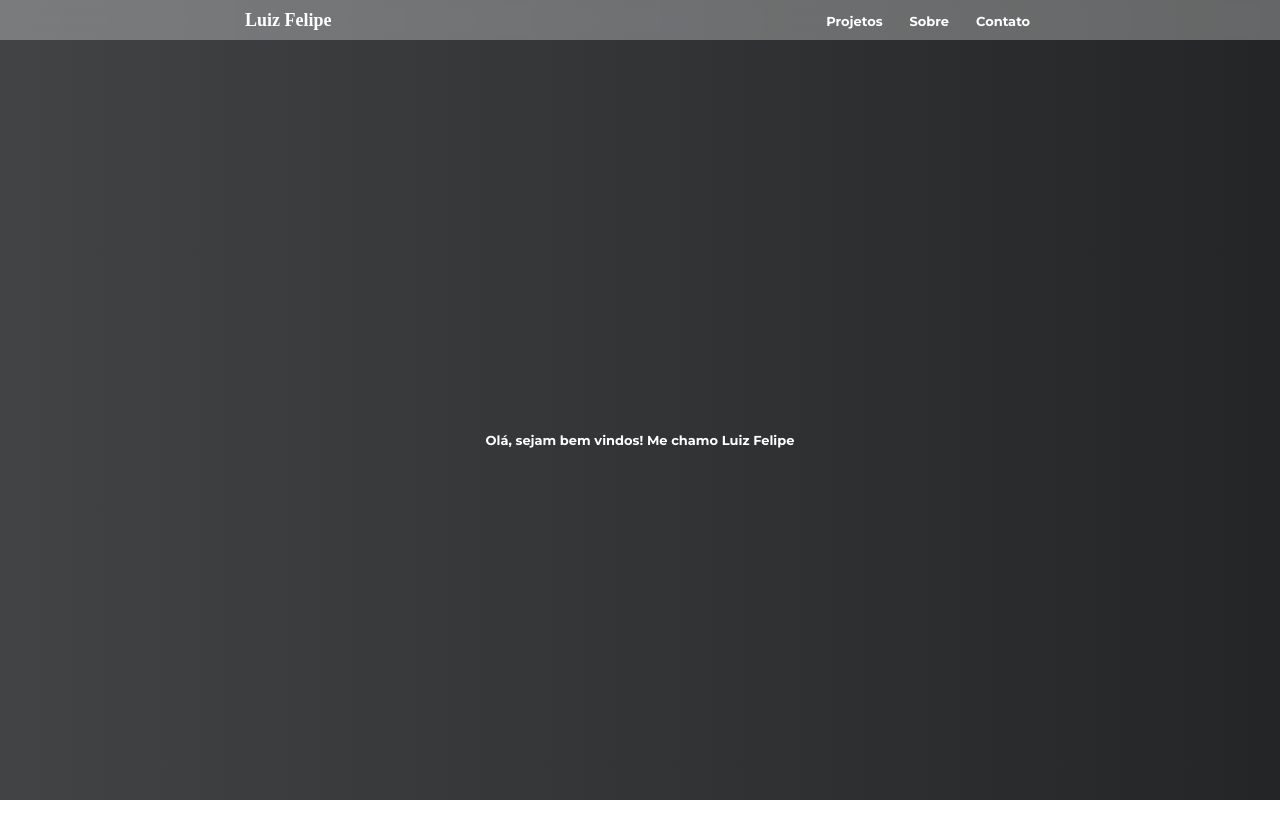
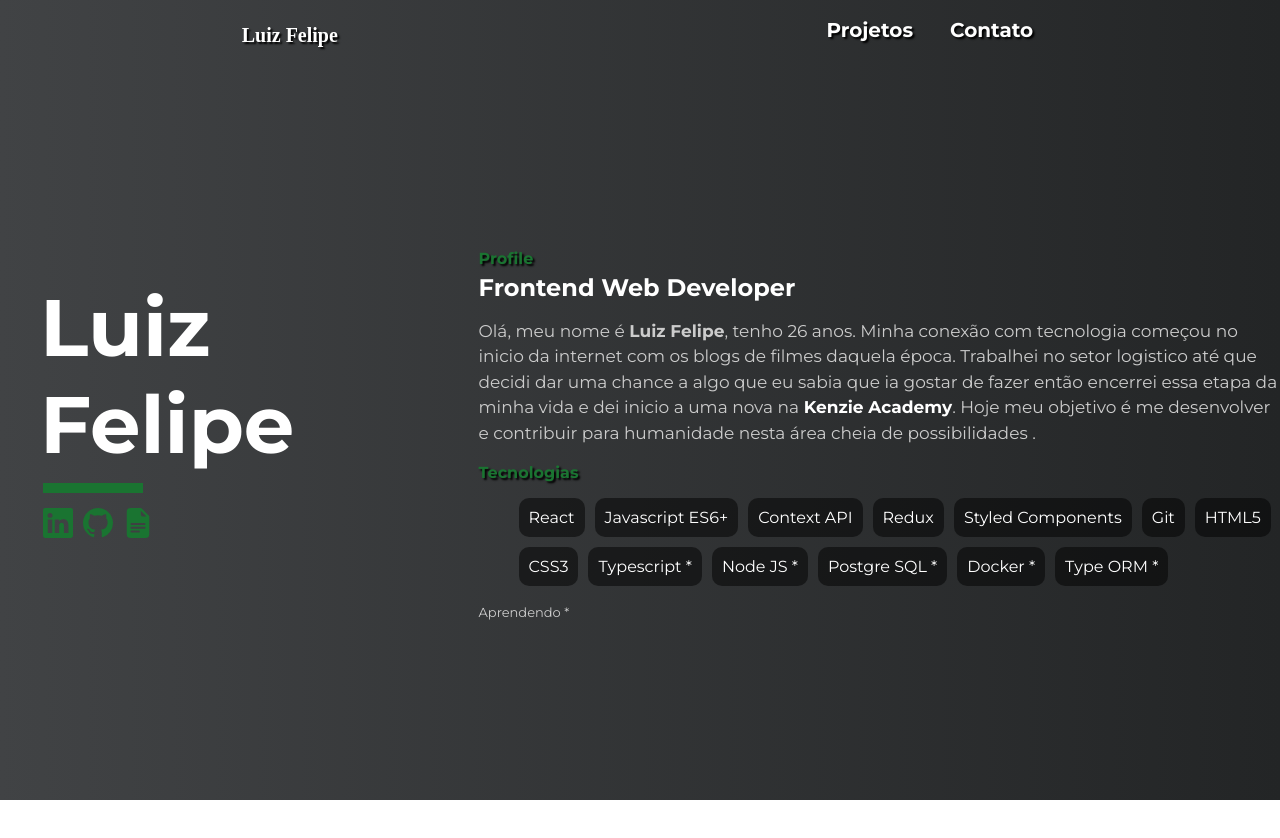
Before and after one commit to luizfelipenb/my-portifolio, a React (Create React App) app: page / in a window 1280 px wide. After the commit the page ends 800 px from the top, so only its background shows below. Built offline with nearby package versions, Linux system fonts and the light colour scheme; a web font is replaced by a local one.

Commit message:
feat: homepage

```diff
--- a/package.json
+++ b/package.json
@@ -9,6 +9,7 @@
     "nodemon": "^2.0.16",
     "react": "^18.1.0",
     "react-dom": "^18.1.0",
+    "react-icons": "^4.3.1",
     "react-router-dom": "5",
     "react-scripts": "5.0.1",
     "styled-components": "^5.3.5",
--- a/src/App.js
+++ b/src/App.js
@@ -1,14 +1,14 @@
 import NavBar from "./components/NavBar";
 import Routes from "./routes";
-import { MainContainer } from "./styles";
-import GlobalStyle from "./styles/global";
+import { MainContainer, SectionContent } from "./styles";
 
 function App() {
   return (
     <MainContainer>
-      <GlobalStyle />
       <NavBar />
-      <Routes />
+      <SectionContent>
+        <Routes />
+      </SectionContent>
     </MainContainer>
   );
 }
--- a/src/components/Logo/styles.js
+++ b/src/components/Logo/styles.js
@@ -1,12 +1,21 @@
 import styled from "styled-components";
 
 export const Container = styled.section`
+  margin-top: 10px;
   button {
     font-size: 18px;
     font-weight: bold;
     font-family: "Water Brush", cursive;
     color: #fff;
+    text-shadow: 2px 2px 2px #000;
     border: none;
     background: none;
+    transition: all ease-in-out 0.25s;
+    &:hover {
+      border-bottom: 5px solid #1a7431;
+    }
+    @media screen and (min-width: 1024px) {
+      font-size: 20px;
+    }
   }
 `;
--- a/src/components/NavBar/index.jsx
+++ b/src/components/NavBar/index.jsx
@@ -13,9 +13,6 @@ const NavBar = () => {
           <button onClick={() => history.push("/projetos")}>Projetos</button>
         </li>
         <li>
-          <button onClick={() => history.push("/sobre")}>Sobre</button>
-        </li>
-        <li>
           <button onClick={() => history.push("/contato")}>Contato</button>
         </li>
       </ul>
--- a/src/components/NavBar/styles.js
+++ b/src/components/NavBar/styles.js
@@ -1,8 +1,9 @@
 import styled from "styled-components";
 
 export const Container = styled.nav`
-  background-color: rgba(255, 255, 255, 0.3);
-  backdrop-filter: blur(7px);
+  /* background-color: rgba(255, 255, 255, 0.3); */
+  /* backdrop-filter: blur(7px); */
+  margin-top: 10px;
   display: flex;
   justify-content: space-around;
   align-items: center;
@@ -10,7 +11,7 @@ export const Container = styled.nav`
   ul {
     display: flex;
     align-items: center;
-    gap: 5px;
+    gap: 15px;
     height: 40px;
     margin: 0;
     padding: 0;
@@ -21,10 +22,28 @@ export const Container = styled.nav`
         font-size: 13px;
         font-family: "Montserrat", sans-serif;
         color: #fff;
+        text-shadow: 2px 2px 2px #000;
         border: none;
         background: none;
+        transition: all ease-in-out 0.25s;
+        &:hover {
+          border-bottom: 5px solid #1a7431;
+        }
+        &:focus-within {
+          text-decoration: line-through;
+        }
       }
       padding: 5px;
     }
   }
+
+  @media screen and (min-width: 1024px) {
+    ul {
+      li {
+        button {
+          font-size: 20px;
+        }
+      }
+    }
+  }
 `;
--- a/src/index.js
+++ b/src/index.js
@@ -2,12 +2,14 @@ import React from "react";
 import ReactDOM from "react-dom/client";
 import App from "./App";
 import { BrowserRouter } from "react-router-dom";
+import GlobalStyle from "./styles/global";
 
 const root = ReactDOM.createRoot(document.getElementById("root"));
 root.render(
-  <React.StrictMode>
-    <BrowserRouter>
+  <BrowserRouter>
+    <React.StrictMode>
+      <GlobalStyle />
       <App />
-    </BrowserRouter>
-  </React.StrictMode>
+    </React.StrictMode>
+  </BrowserRouter>
 );
--- a/src/pages/About/index.jsx
+++ /dev/null
@@ -1,7 +0,0 @@
-import { Container } from "./styles";
-
-const About = () => {
-  return <Container>Sobre</Container>;
-};
-
-export default About;
--- a/src/pages/About/styles.js
+++ /dev/null
@@ -1,3 +0,0 @@
-import styled from "styled-components";
-
-export const Container = styled.section``;
--- a/src/pages/Dashboard/index.jsx
+++ b/src/pages/Dashboard/index.jsx
@@ -1,13 +1,75 @@
-import { Container } from "./styles";
+import { Container, SectionName, SectionDescription } from "./styles";
+import { BsLinkedin, BsGithub, BsFileEarmarkTextFill } from "react-icons/bs";
 
 const Dashboard = () => {
   return (
     <Container>
-      <section>
-        <h1>
-          Olá, sejam bem vindos! Me chamo <strong>Luiz Felipe</strong>
-        </h1>
-      </section>
+      <SectionName>
+        <h1>Luiz Felipe</h1>
+        <div></div>
+        <ul>
+          <li>
+            <a
+              href="https://www.linkedin.com/in/luizfelipeop/"
+              target="_blank"
+              rel="noopener noreferrer"
+            >
+              <BsLinkedin size={30} color="#1a7431" />
+            </a>
+          </li>
+          <li>
+            <a
+              href="https://github.com/luizfelipenb"
+              target="_blank"
+              rel="noopener noreferrer"
+            >
+              <BsGithub size={30} color="#1a7431" />
+            </a>
+          </li>
+          <li>
+            <a href="/" target="_blank" rel="noopener noreferrer">
+              <BsFileEarmarkTextFill size={30} color="#1a7431" />
+            </a>
+          </li>
+        </ul>
+      </SectionName>
+      <SectionDescription>
+        <h4>Profile</h4>
+        <h2>Frontend Web Developer</h2>
+        <p>
+          Olá, meu nome é <strong>Luiz Felipe</strong>, tenho 26 anos. Minha
+          conexão com tecnologia começou no inicio da internet com os blogs de
+          filmes daquela época. Trabalhei no setor logistico até que decidi dar
+          uma chance a algo que eu sabia que ia gostar de fazer então encerrei
+          essa etapa da minha vida e dei inicio a uma nova na
+          <a
+            href="https://kenzie.com.br/"
+            target="_blank"
+            rel="noopener noreferrer"
+          >
+            <strong> Kenzie Academy</strong>
+          </a>
+          . Hoje meu objetivo é me desenvolver e contribuir para humanidade
+          nesta área cheia de possibilidades .
+        </p>
+        <h4>Tecnologias</h4>
+        <ul>
+          <li>React</li>
+          <li>Javascript ES6+</li>
+          <li>Context API</li>
+          <li>Redux</li>
+          <li>Styled Components</li>
+          <li>Git</li>
+          <li>HTML5</li>
+          <li>CSS3</li>
+          <li>Typescript *</li>
+          <li>Node JS *</li>
+          <li>Postgre SQL *</li>
+          <li>Docker *</li>
+          <li>Type ORM *</li>
+        </ul>
+        <span>Aprendendo *</span>
+      </SectionDescription>
     </Container>
   );
 };
--- a/src/pages/Dashboard/styles.js
+++ b/src/pages/Dashboard/styles.js
@@ -3,11 +3,115 @@ import styled from "styled-components";
 export const Container = styled.section`
   display: flex;
   flex-direction: column;
-  justify-content: center;
   align-items: center;
-  height: 100%;
-  width: 100%;
-  h1 {
-    font-size: 13px;
+
+  @media screen and (min-width: 768px) {
+    flex-direction: row;
+    gap: 100px;
+  }
+  @media screen and (min-width: 1024px) {
+    gap: 300px;
   }
 `;
+
+export const SectionName = styled.section`
+  display: flex;
+  flex-direction: column;
+  align-self: flex-start;
+  margin-left: 10px;
+  width: 50%;
+  h1 {
+    margin: 0;
+    padding: 10px;
+    width: 10px;
+    font-size: 50px;
+    font-weight: bold;
+    /* margin-left: 10px; */
+  }
+  div {
+    width: 100px;
+    height: 10px;
+    background-color: #1a7431;
+    margin-left: 13px;
+  }
+
+  ul {
+    margin: 15px 0 0 13px;
+    padding: 0;
+    display: flex;
+    gap: 10px;
+  }
+
+  @media screen and (min-width: 768px) {
+    margin-top: 40px;
+  }
+  @media screen and (min-width: 1024px) {
+    margin-left: 30px;
+    h1 {
+      font-size: 80px;
+    }
+  }
+  @media screen and (min-width: 1440px) {
+    width: 30%;
+    margin-top: 25px;
+  }
+`;
+
+export const SectionDescription = styled.section`
+  margin-left: 10px;
+  p {
+    color: #ccc;
+    line-height: 1.5em;
+
+    a {
+      color: #fff;
+      text-decoration: none;
+    }
+  }
+  h4 {
+    color: #1a7431;
+    text-shadow: 2px 2px 2px #000;
+    margin: 10px 0 5px 10px;
+    :first-child {
+      margin-top: 20px;
+    }
+  }
+  h2 {
+    margin: 0;
+  }
+  ul {
+    display: flex;
+    gap: 10px;
+    flex-flow: row wrap;
+    li {
+      padding: 10px 10px;
+      border-radius: 10px;
+      background-color: rgba(0, 0, 0, 0.5);
+    }
+  }
+  span {
+    color: #ccc;
+    font-size: 13px;
+    margin-left: 15px;
+  }
+  @media screen and (min-width: 768px) {
+    h4 {
+      margin-left: 0;
+    }
+    span {
+      margin-left: 0;
+    }
+  }
+  @media screen and (min-width: 1024px) {
+    p {
+      font-size: 17px;
+    }
+  }
+
+  @media screen and (min-width: 1440px) {
+    width: 70%;
+    p {
+      font-size: 20px;
+    }
+  }
+`;
--- a/src/routes/index.jsx
+++ b/src/routes/index.jsx
@@ -2,16 +2,20 @@ import { Switch, Route } from "react-router-dom";
 
 import Dashboard from "../pages/Dashboard";
 import Contact from "../pages/Contact";
-import About from "../pages/About";
 import Work from "../pages/Work";
 
 const Routes = () => {
   return (
     <Switch>
-      <Route exact path="/" component={Dashboard} />
-      <Route path="/projetos" component={Work} />
-      <Route path="/contato" component={Contact} />
-      <Route path="/sobre" component={About} />
+      <Route exact path="/">
+        <Dashboard />
+      </Route>
+      <Route path="/projetos">
+        <Work />
+      </Route>
+      <Route path="/contato">
+        <Contact />
+      </Route>
     </Switch>
   );
 };
--- a/src/styles.js
+++ b/src/styles.js
@@ -4,6 +4,24 @@ export const MainContainer = styled.main`
   background: #232526;
   background: -webkit-linear-gradient(to right, #414345, #232526);
   background: linear-gradient(to right, #414345, #232526);
-  height: 100vh;
+  /* height: 100vh; */
   width: 100vw;
+  display: flex;
+  flex-direction: column;
+
+  @media screen and (min-width: 768px) {
+    height: 100vh;
+  }
 `;
+
+export const SectionContent = styled.section`
+  width: 100%;
+  height: fit-content;
+  display: flex;
+  justify-content: center;
+  align-items: center;
+  flex-direction: column;
+  @media screen and (min-width: 768px) {
+    height: 100%;
+  }
+`;
```
Also changed, not shown: src/assets/dashImage.gif (added), 1 other file (tests, documents, lock files or other folders).
